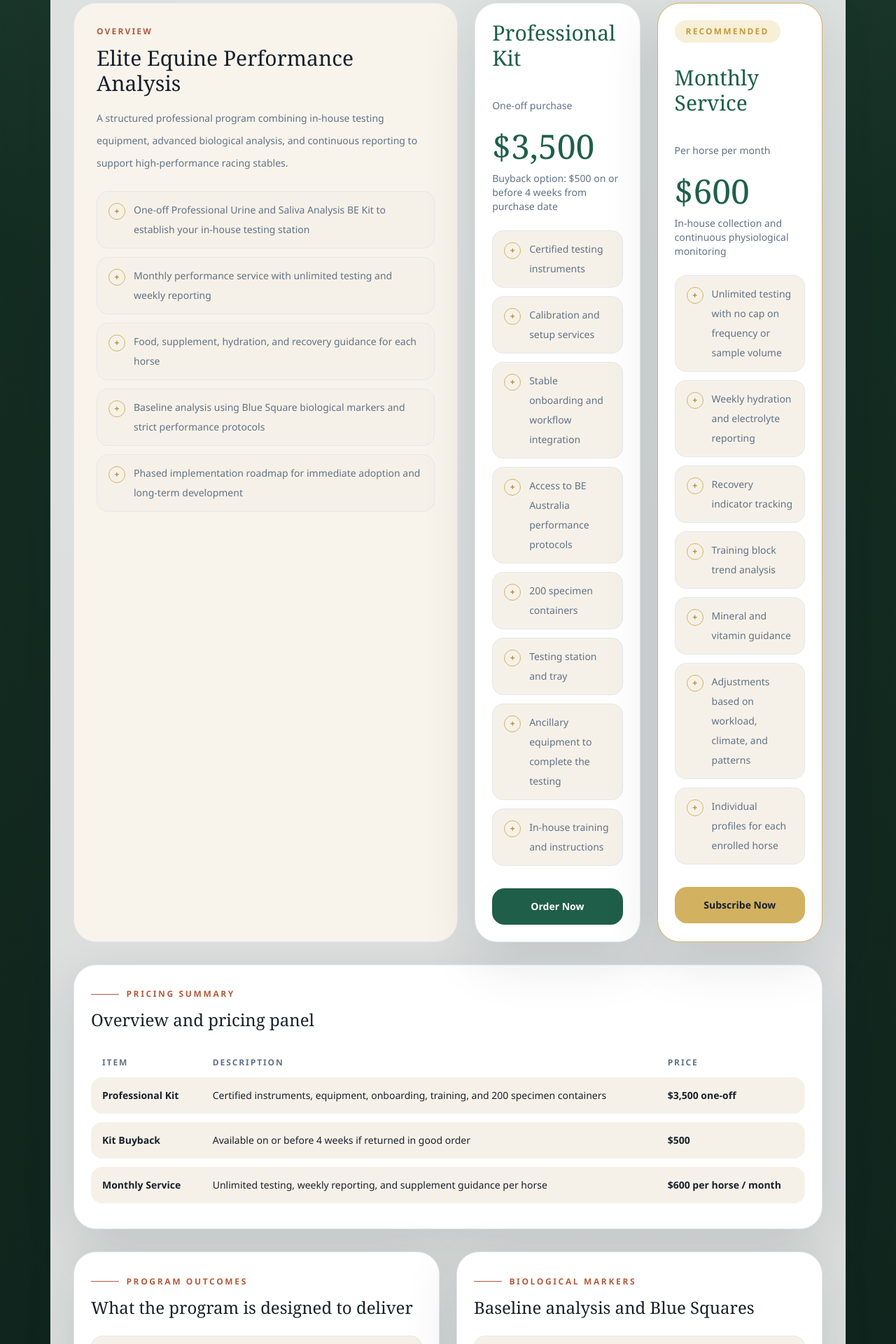
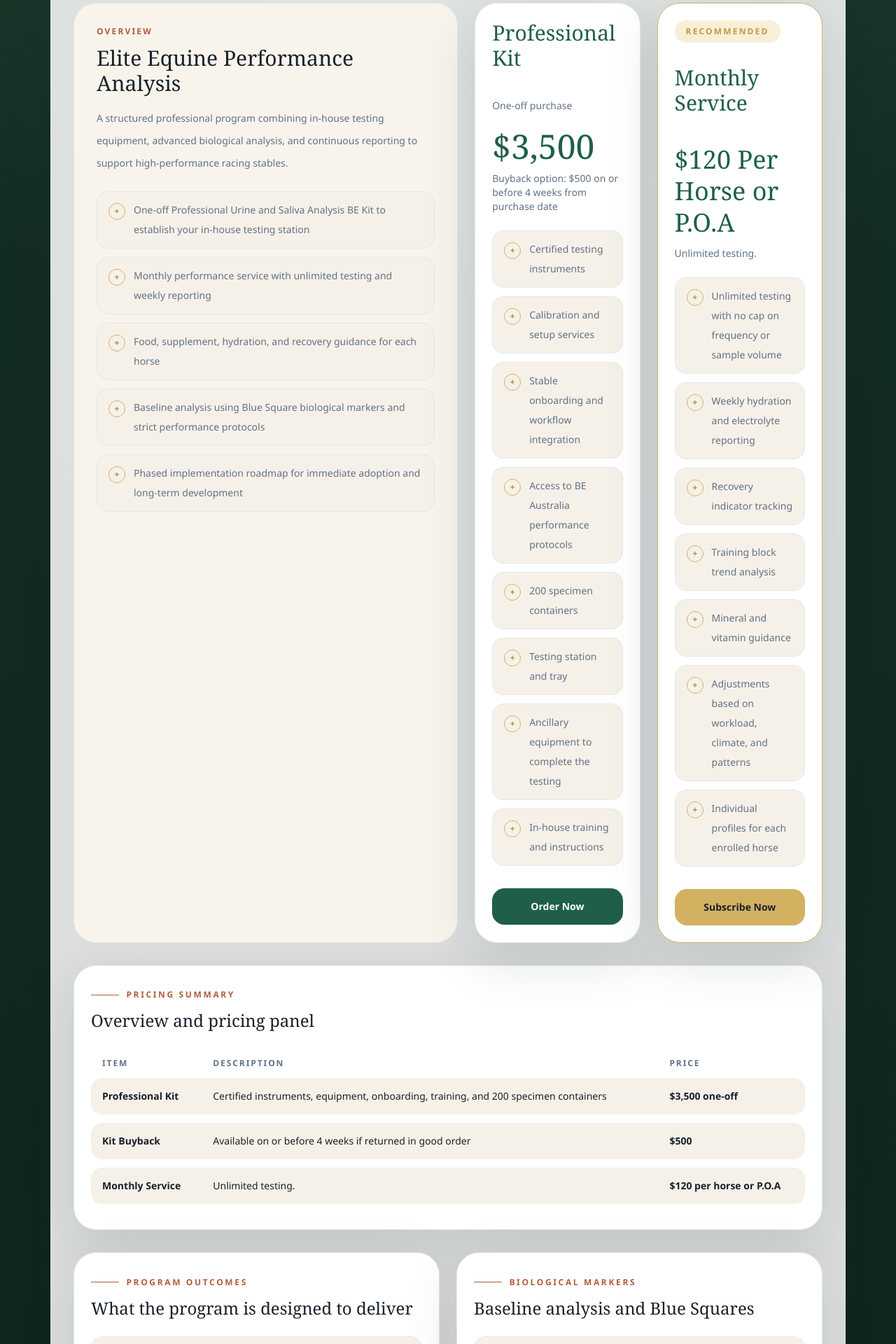
Before and after one commit to rankin007/PNR-Precision-Performance, a Next.js app: page /shop in a window 1280 px wide. Shown: the part 513-2433 px from the top of the page at 70% size. Built offline with nearby package versions, Linux system fonts and the light colour scheme.

Commit message:
Update monthly service pricing copy

```diff
--- a/app/shop/page.tsx
+++ b/app/shop/page.tsx
@@ -130,9 +130,8 @@ export default function ShopPage() {
                 Recommended
               </span>
               <p className="mt-8 font-display text-3xl text-[#1f5f49]">Monthly Service</p>
-              <p className="mt-10 text-sm text-steel">Per horse per month</p>
-              <p className="mt-6 font-display text-5xl text-[#1f5f49]">$600</p>
-              <p className="mt-3 text-sm text-steel">In-house collection and continuous physiological monitoring</p>
+              <p className="mt-10 font-display text-4xl leading-tight text-[#1f5f49]">$120 Per Horse or P.O.A</p>
+              <p className="mt-3 text-sm text-steel">Unlimited testing.</p>
               <FeatureList items={monthlyServiceItems} />
               <div className="mt-8">
                 <form action="/api/checkout" method="POST">
@@ -174,8 +173,8 @@ export default function ShopPage() {
                 </tr>
                 <tr className="rounded-2xl bg-sand">
                   <td className="rounded-l-2xl px-4 py-4 font-semibold">Monthly Service</td>
-                  <td className="px-4 py-4">Unlimited testing, weekly reporting, and supplement guidance per horse</td>
-                  <td className="rounded-r-2xl px-4 py-4 font-semibold">$600 per horse / month</td>
+                  <td className="px-4 py-4">Unlimited testing.</td>
+                  <td className="rounded-r-2xl px-4 py-4 font-semibold">$120 per horse or P.O.A</td>
                 </tr>
               </tbody>
             </table>
--- a/lib/domain/products.ts
+++ b/lib/domain/products.ts
@@ -41,8 +41,8 @@ const fallbackProducts: ProductSummary[] = [
     id: "product-2",
     name: "Monthly Service",
     slug: "monthly-performance-service",
-    description: "Monthly physiological monitoring service with unlimited testing, weekly reporting, and supplement guidance per horse.",
-    priceLabel: "$600 AUD",
+    description: "$120 Per Horse or P.O.A Unlimited testing.",
+    priceLabel: "$120 AUD",
     checkoutReady: false,
   },
   {
```
